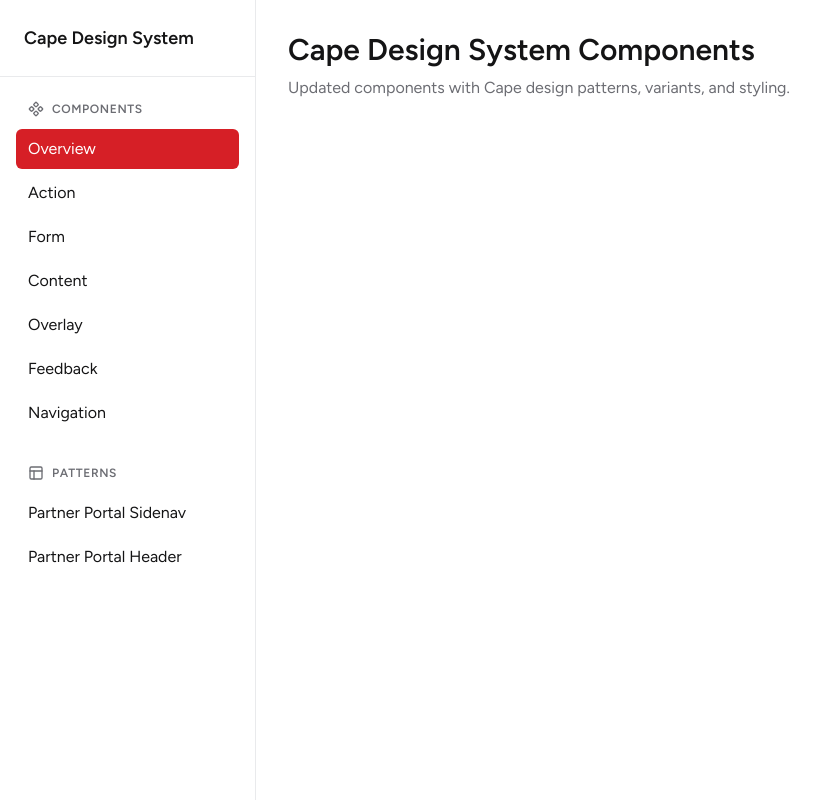
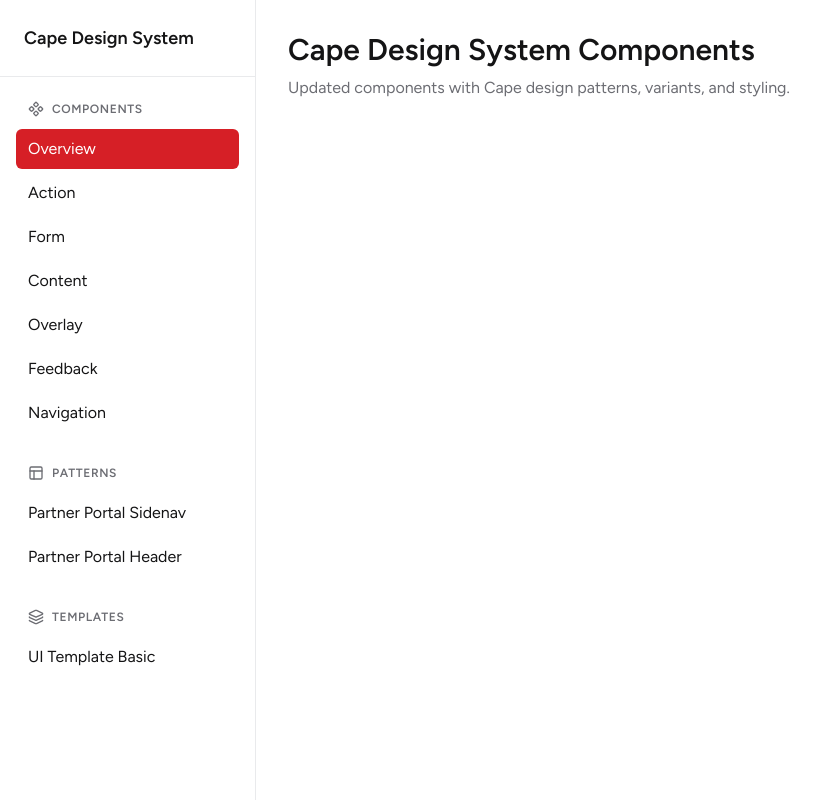
Before and after one commit to lucasbarcellos-dh/figma-make-template, a React (Vite) app: page / in a window 1280 px wide. Shown: the whole page, without its empty margins (0-836 px from the left). Built offline with nearby package versions, Linux system fonts and the light colour scheme.

Commit message:
Update App.tsx

```diff
--- a/figma-make-dist/App.tsx
+++ b/figma-make-dist/App.tsx
@@ -1,5 +1,5 @@
 import { useState } from "react";
-import { Menu, Component, Layout } from "lucide-react";
+import { Menu, Component, Layout, Layers } from "lucide-react";
 
 // Import all page components
 import { OverviewPage } from "./pages/OverviewPage";
@@ -14,7 +14,10 @@ import { NavigationPage } from "./pages/NavigationPage";
 import SidenavPartnerPortal from "./patterns/sidenav-partner-portal";
 import HeaderPartnerPortal from "./patterns/header-partner-portal";
 
-type NavSection = "components" | "patterns";
+// Import templates
+import UITemplateBasic from "./templates/ui-template-basic";
+
+type NavSection = "components" | "patterns" | "templates";
 
 interface NavigationItem {
   id: string;
@@ -41,10 +44,14 @@ function App() {
     // Patterns section
     { id: "sidenav-partner", label: "Partner Portal Sidenav", component: SidenavPartnerPortal, section: "patterns" },
     { id: "header-partner", label: "Partner Portal Header", component: HeaderPartnerPortal, section: "patterns" },
+
+    // Templates section
+    { id: "ui-template-basic", label: "UI Template Basic", component: UITemplateBasic, section: "templates" },
   ];
 
   const componentItems = navigationItems.filter(item => item.section === "components");
   const patternItems = navigationItems.filter(item => item.section === "patterns");
+  const templateItems = navigationItems.filter(item => item.section === "templates");
 
   const navigateToPage = (pageId: string) => {
     setCurrentPage(pageId);
@@ -55,8 +62,8 @@ function App() {
     const currentItem = navigationItems.find(item => item.id === currentPage);
     if (currentItem && currentItem.component) {
       const PageComponent = currentItem.component;
-      // For patterns, render without additional wrapper padding
-      if (currentItem.section === "patterns") {
+      // For patterns and templates, render without additional wrapper padding
+      if (currentItem.section === "patterns" || currentItem.section === "templates") {
         return (
           <div className="h-[calc(100vh-2rem)] -m-8">
             <PageComponent />
@@ -121,6 +128,12 @@ function App() {
               <Layout className="w-4 h-4" />,
               patternItems
             )}
+
+            {renderNavSection(
+              "Templates",
+              <Layers className="w-4 h-4" />,
+              templateItems
+            )}
           </nav>
         </div>
       </aside>
```
